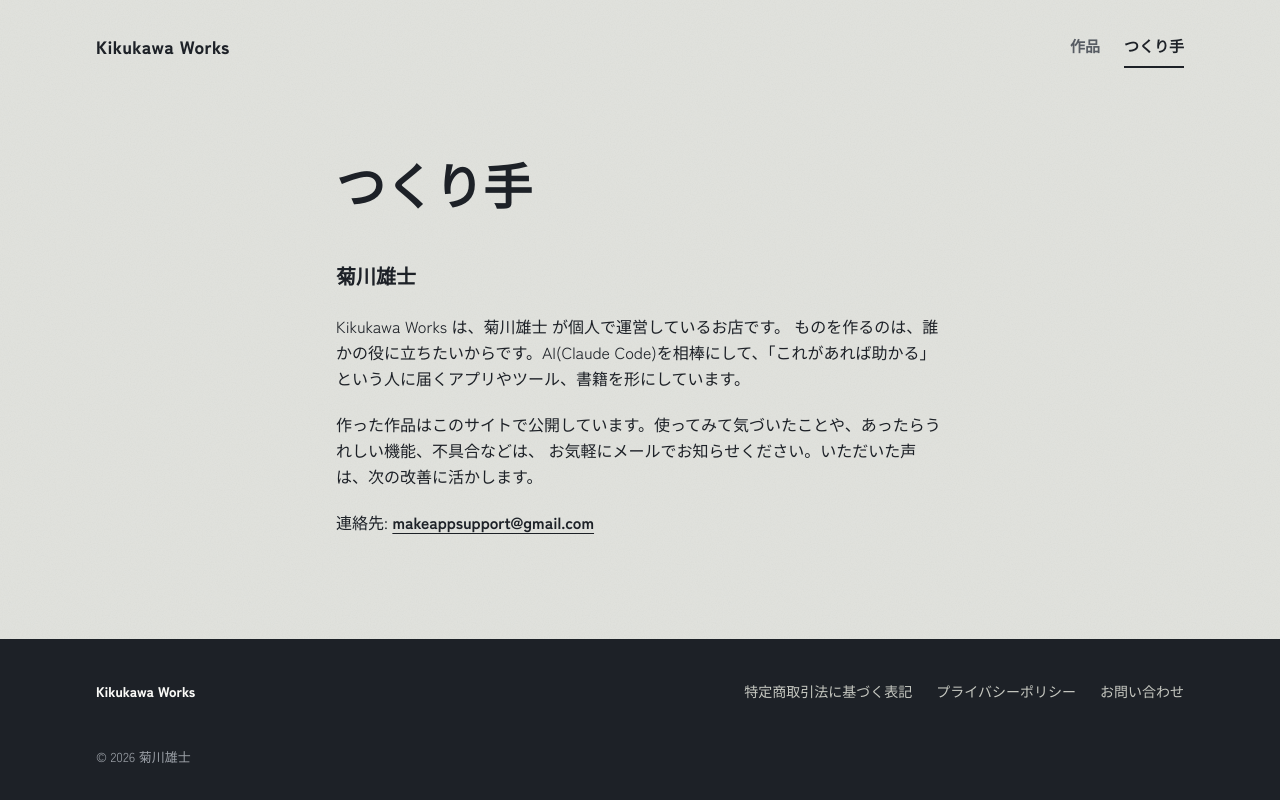
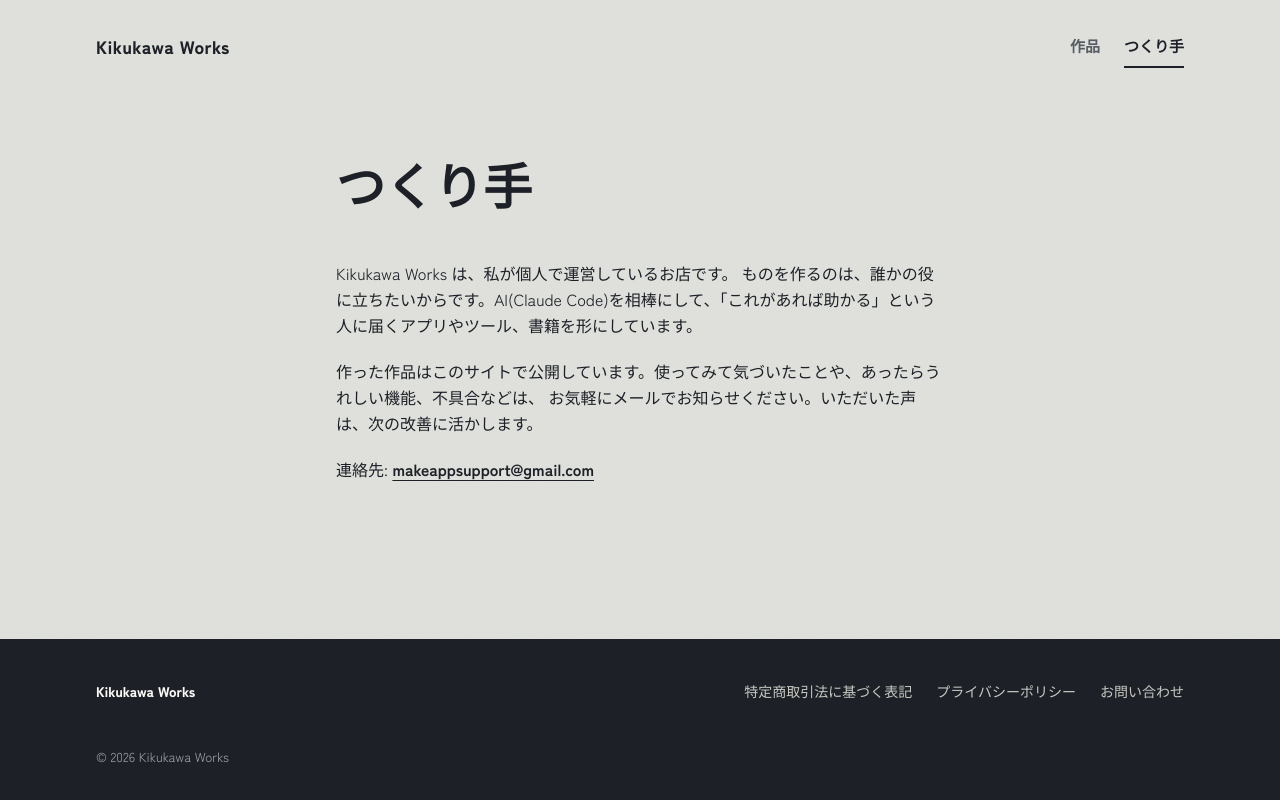
Before and after one commit to yksection9/kikukawa-works, a React (Vite) app: page /about in a window 1280 px wide. Built offline with nearby package versions, Linux system fonts and the light colour scheme.

Commit message:
文章中の実名を「私」に変更(特商法の表記は実名のまま)
Co-Authored-By: Claude Opus 5.5 (1M context) <noreply@anthropic.com>
Claude-Session: https://claude.ai/code/session_01RN9bJfdSpJ9mpJHKJLpxPQ

```diff
--- a/index.html
+++ b/index.html
@@ -5,7 +5,7 @@
     <link rel="icon" type="image/svg+xml" href="/favicon.svg" />
     <meta name="viewport" content="width=device-width, initial-scale=1.0" />
     <meta name="theme-color" content="#1d2127" />
-    <meta name="description" content="菊川雄士が個人で作っているアプリ・ツール・書籍の販売サイトです。" />
+    <meta name="description" content="個人で作っているアプリ・ツール・書籍の販売サイトです。" />
     <meta property="og:title" content="Kikukawa Works" />
     <meta property="og:description" content="個人で作っているアプリ・ツール・書籍の販売サイトです。" />
     <meta property="og:type" content="website" />
--- a/src/components/Layout.tsx
+++ b/src/components/Layout.tsx
@@ -39,7 +39,7 @@ export function Layout() {
           </div>
         </div>
         <p className="mx-auto max-w-6xl px-4 pb-8 text-[13px] text-[#9a9fa6] sm:px-8">
-          © {new Date().getFullYear()} {SELLER.name}
+          © {new Date().getFullYear()} {SELLER.brand}
         </p>
       </footer>
     </div>
--- a/src/pages/About.tsx
+++ b/src/pages/About.tsx
@@ -7,9 +7,8 @@ export function About() {
     <div className="mx-auto max-w-2xl px-4 pt-10 sm:px-8 md:pt-16">
       <h1 className="text-[36px] font-black sm:text-[49px]">つくり手</h1>
       <div className="mt-8 space-y-5 leading-relaxed">
-        <p className="text-[20px] font-black">{SELLER.name}</p>
         <p>
-          {SELLER.brand} は、{SELLER.name} が個人で運営しているお店です。
+          {SELLER.brand} は、私が個人で運営しているお店です。
           ものを作るのは、誰かの役に立ちたいからです。AI(Claude Code)を相棒にして、「これがあれば助かる」という人に届くアプリやツール、書籍を形にしています。
         </p>
         <p>
--- a/src/pages/Home.tsx
+++ b/src/pages/Home.tsx
@@ -16,7 +16,7 @@ export function Home() {
             <span className="block whitespace-nowrap">ものを、ひとつずつ。</span>
           </h1>
           <p className="mt-6 max-w-[34em] text-[16px] text-sub">
-            菊川雄士が個人でつくっているアプリ、ツール、書籍のお店です。使う人の手間がひとつ減ること、はじめての人でも迷わず使えることを大事にしています。
+            私が個人でつくっているアプリ、ツール、書籍のお店です。使う人の手間がひとつ減ること、はじめての人でも迷わず使えることを大事にしています。
           </p>
           <div className="mt-10">
             <Link to="/works" className="btn btn-line">作品を見る</Link>
```
